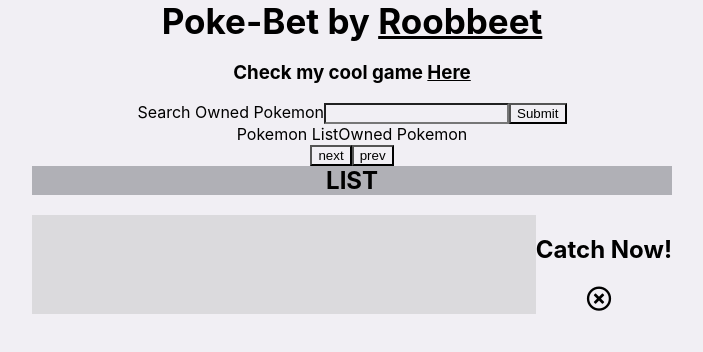
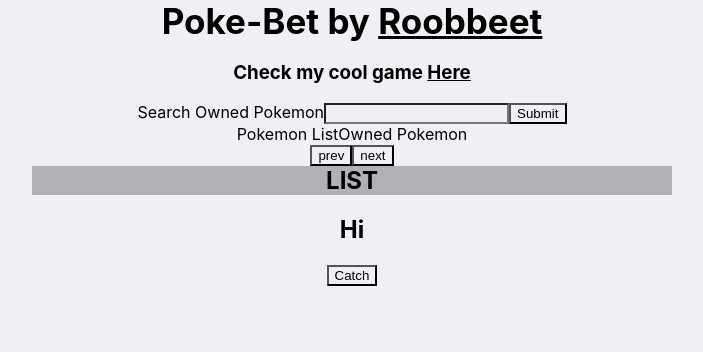
Before and after one commit to Roobbeet/poke-bet, a React (Create React App) app: page /detailed in a window 1280 px wide. Shown: the top 352 px of the page, without its empty margins (288-991 px from the left). Built offline with nearby package versions, Linux system fonts and the light colour scheme; no server answers.

Commit message:
fixing rendering bugs

```diff
--- a/src/App.js
+++ b/src/App.js
@@ -1,12 +1,14 @@
 import React, { useState, useEffect } from 'react';
 import './App.css';
 
+// pages and main component(s)
 import Pokelist from './components/pages/pokelist.component';
 import DetailedPokemon from './components/pages/pokedetail.component'
 import SearchBar from './components/list/searchbar.component'
 import OwnedPokelist from './components/pages/ownedpoke.component'
 
-import { Switch, Route } from 'react-router-dom'
+import { Switch, Route, BrowserRouter } from 'react-router-dom'
+// Context(s)
 import OwnedPokemonContext from './components/contexts/owned.context'
 import PokemonList from './components/contexts/list.context'
 import DetailedPokemonContext from './components/contexts/detailed.context'
@@ -16,7 +18,6 @@
   const [list, newList] = useState([]);
   const [owned, newOwned] = useState([]);
   const [fetchres, newRes] = useState([]);
-
   const [currentItem, setCurrent] = useState('');
 
   useEffect(() => {
@@ -29,15 +30,8 @@
       })
   }, [])
 
+  // useEffect(() => {setCurrent(currentItem)}, [currentItem])
 
-  //Open Poke Details
-  const handleOpen = async item => {
-    fetch(item.url)
-      .then(response => response.json())
-      .then(pokelist => {
-        setCurrent(pokelist)
-      })
-  }
   const nextPage = () => {
     console.log(fetchres.next)
     fetch(`${fetchres.next}`)
@@ -48,6 +42,7 @@
         newRes(fetch)
       })
   }
+
   const prevPage = () => {
     console.log(fetchres.previous)
     fetch(`${fetchres.previous}`)
@@ -62,7 +57,21 @@
   //catch function
   const catchPokemon = (pokeID) => {
     const math = Math.floor(Math.random() * (3 - 1) + 1)
-    math < 2 ? console.log('failed to catch') : newOwned(...owned, pokeID)
+    math < 2 ? console.log('failed to catch') : console.log('gotcha')
+    // console.log(owned)
+    // newOwned(...owned, pokeID)
+  }
+  const selectPokemon = (pokeUrl) => {
+    console.log(pokeUrl);
+    fetch(pokeUrl)
+      .then(response => response.json())
+      .then(pokedetail => {
+        console.log(pokedetail)
+        setCurrent(pokedetail)
+        console.log(currentItem)
+      })
+
+    // newOwned(...owned, pokeID)
 
   }
 
@@ -73,20 +82,25 @@
       <SearchBar></SearchBar>
       <div className="List">
         <div className="New list-container">
+          <button onClick={prevPage}>prev</button>
           <button onClick={nextPage}>next</button>
-          <button onClick={prevPage}>prev</button>
           <h2 className="list-title">List</h2>
+
+
+          <DetailedPokemonContext.Provider value={{ currentItem, catchPokemon }}>
+            <PokemonList.Provider value={{ list, selectPokemon }}>
+              <OwnedPokemonContext.Provider value={owned}>
+                <BrowserRouter>
                   <Switch>
-            <DetailedPokemonContext.Provider value={currentItem}>
-              <PokemonList.Provider value={list}>
-                <OwnedPokemonContext.Provider value={owned}>
-                  <Route exact path='/' component={Pokelist} catchPokemon={catchPokemon} />
+                    <Route exact path='/' component={Pokelist} />
                     <Route exact path='/detailed' component={DetailedPokemon} />
-                  <Route exact path='/mypoke' component={OwnedPokelist} />
+                    <Route path='/mypoke' component={OwnedPokelist} />
+                  </Switch>
+                </BrowserRouter>
               </OwnedPokemonContext.Provider>
             </PokemonList.Provider>
           </DetailedPokemonContext.Provider>
-          </Switch>
+
 
         </div>
       </div>
--- a/src/components/list/detail.component.jsx
+++ b/src/components/list/detail.component.jsx
@@ -1,19 +1,26 @@
 import React from 'react';
 import './list.styles.css'
 
-const DetailedItem = (pokeDetail) => {
-
-    const { itemName, isOwned, handleOpen, ownNo, pictureUrl } = pokeDetail;
-    console.log(pokeDetail, handleOpen)
+const DetailedItem = ({currentItem, catchPokemon}) => {
+    console.log(currentItem)
+    const {types, moves, sprites} = currentItem
+    console.table(types)
     return (
-        <div className={`item-container ${isOwned ? 'done-task' : ''}`} >
+        <div>
             <div className="mon-pict">
-                <img src={pictureUrl} alt={itemName}/>
+                {
+                    sprites ? null : null
+                }
+                {/* <img src={sprites.front_default} alt="front default"/>
+                <img src={sprites.back_default} alt="front default"/> */}
             </div>
             <div className="mon-details">
-                <h2 className={`item-name ${isOwned ? 'done-task' : ''}`} >{itemName}</h2>
-                <h2 className='no-owned'>{isOwned ? `Owned: ${ownNo}` : `Catch Now!`}</h2>
-                <div onClick={() => handleOpen(pokeDetail)} className={`remove-button ${isOwned ? 'hidden' : ''}`} ><i className="far fa-times-circle"></i></div>
+                {currentItem[0] ? <h2 className="no">{types[0]} Hi</h2> : null}
+                <h2 className="no"> Hi</h2>
+                {/* <h2 className='no-owned'>{moves[0]} Hi2</h2> */}
+            </div>
+            <div className="catch-btn">
+                <button onClick={() => catchPokemon(currentItem.name)}>Catch</button>
             </div>
         </div>
     )
--- a/src/components/list/list.component.jsx
+++ b/src/components/list/list.component.jsx
@@ -1,10 +1,10 @@
 import React from 'react';
 import './list.styles.css'
 
-const ListItem = ({ itemName, isOwned, catchPokemon, ownNo }) => {
+const ListItem = ({ itemName, isOwned, selectPokemon, ownNo, url }) => {
     return(
         <div className={`item-container ${isOwned ? 'done-task' : ''}`} >
-            <h2 onClick={() => catchPokemon(itemName)} className={`item-name ${isOwned ? 'done-task' : ''}`} >{itemName}</h2>
+            <h2 onClick={() => selectPokemon(url)} className={`item-name ${isOwned ? 'done-task' : ''}`} >{itemName}</h2>
             <h2 className='no-owned'>{`Have ${ownNo} Pokemon(s)`}</h2>
         </div>
     )
--- a/src/components/pages/pokedetail.component.jsx
+++ b/src/components/pages/pokedetail.component.jsx
@@ -4,14 +4,17 @@
 import DetailedPokemonContext from '../contexts/detailed.context'
 
 
-const DetailedPokemon = (pokeDetail) => {
-    console.log(pokeDetail);
+const DetailedPokemon = () => {
     return (
         <div className="pokelist-page">
             {
-                // <DetailedPokemonContext.Consumer>
-                <DetailedItem></DetailedItem>
-                // </DetailedPokemonContext.Consumer>
+                <DetailedPokemonContext.Consumer>
+                    {({currentItem, catchPokemon}) => (
+                        <DetailedItem currentItem={currentItem} catchPokemon={catchPokemon}>
+                        </DetailedItem>
+                    )
+                    }
+                </DetailedPokemonContext.Consumer>
             }
         </div>
     )
--- a/src/components/pages/pokelist.component.jsx
+++ b/src/components/pages/pokelist.component.jsx
@@ -5,18 +5,17 @@
 import OwnedPokemonContext from "../contexts/owned.context";
 import { Link, BrowserRouter as Router } from 'react-router-dom'
 
-const Pokelist = ({catchPokemon}) => {
+const Pokelist = () => {
     return (
         <div className="pokelist-page">
             <PokemonListContext.Consumer>
-                {(list) =>
+                {({list, selectPokemon}) =>
                     list.map((item) => (
                         <OwnedPokemonContext>
                             {(owned) => ( //get the list
-                            <Router>
                                 <Link to='/detailed'>
                                 <ListItem
-                                    catchPokemon={catchPokemon}
+                                    selectPokemon={selectPokemon}
                                     isOwned={item.isDone}
                                     key={`${item.name}`}
                                     ownNo={owned.includes(item.name)}
@@ -24,7 +23,6 @@
                                     url={item.url}
                                 ></ListItem>
                                 </Link>
-                            </Router>
                             )}
                         </OwnedPokemonContext>
                     ))
```
Lines whose indentation alone changed are shown as unchanged.
